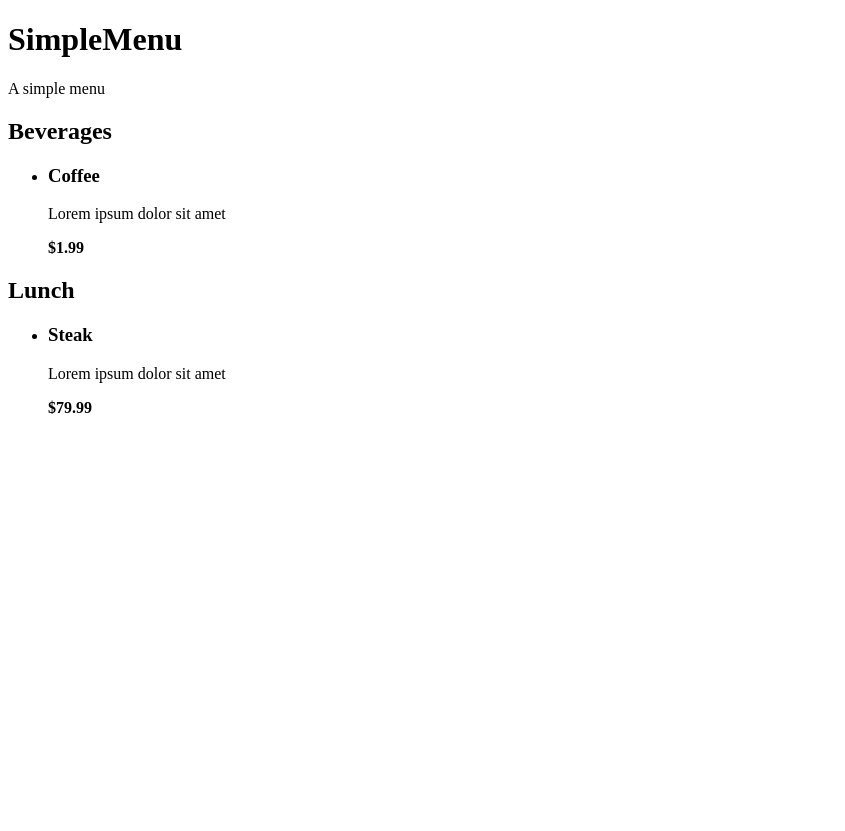
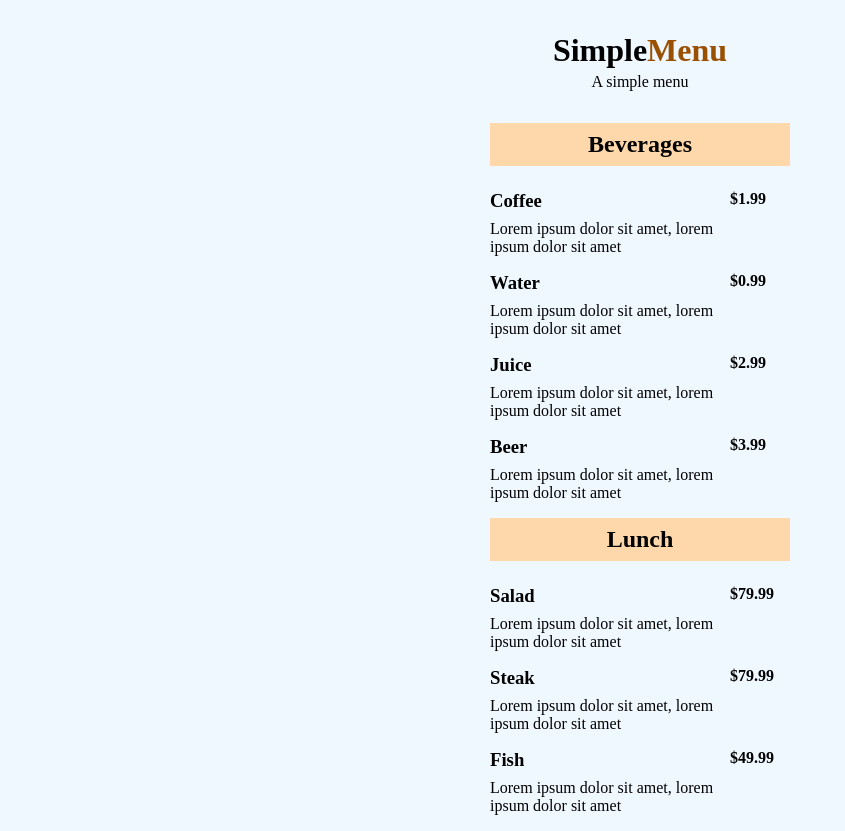
Before and after one commit to vpfeifer/simple-menu, a plain HTML site: page index.html in a window 1280 px wide. Shown: the whole page, without its empty margins (0-845 px from the left). Before the commit the page ends 800 px from the top, so only its background shows below. Drawn offline with Linux system fonts and the light colour scheme.

Commit message:
feat: CSS styles (#1)

```diff
--- a/index.html
+++ b/index.html
@@ -3,11 +3,12 @@
   <head>
     <meta charset="UTF-8">
     <meta name="viewport" content="width=device-width, initial-scale=1.0">
+    <link rel="stylesheet" href="styles/style.css">
     <title>SimpleMenu</title>
   </head>
   <body>
     <header>
-      <h1>SimpleMenu</h1>
+      <h1>Simple<span>Menu</span></h1>
       <p>A simple menu</p>
     </header>
     <section>
@@ -16,9 +17,30 @@
         <li>
           <div class="menu-item-details">
             <h3>Coffee</h3>
-            <p>Lorem ipsum dolor sit amet</p>
+            <p>Lorem ipsum dolor sit amet, lorem ipsum dolor sit amet</p>
           </div>
           <strong>$1.99</strong>
+        </li>
+        <li>
+          <div class="menu-item-details">
+            <h3>Water</h3>
+            <p>Lorem ipsum dolor sit amet, lorem ipsum dolor sit amet</p>
+          </div>
+          <strong>$0.99</strong>
+        </li>
+        <li>
+          <div class="menu-item-details">
+            <h3>Juice</h3>
+            <p>Lorem ipsum dolor sit amet, lorem ipsum dolor sit amet</p>
+          </div>
+          <strong>$2.99</strong>
+        </li>
+        <li>
+          <div class="menu-item-details">
+            <h3>Beer</h3>
+            <p>Lorem ipsum dolor sit amet, lorem ipsum dolor sit amet</p>
+          </div>
+          <strong>$3.99</strong>
         </li>
       </ul>
     </section>
@@ -27,10 +49,24 @@
       <ul>
         <li>
           <div class="menu-item-details">
-            <h3>Steak</h3>
-            <p>Lorem ipsum dolor sit amet</p>
+            <h3>Salad</h3>
+            <p>Lorem ipsum dolor sit amet, lorem ipsum dolor sit amet</p>
           </div>
           <strong>$79.99</strong>
+        </li>
+        <li>
+          <div class="menu-item-details">
+            <h3>Steak</h3>
+            <p>Lorem ipsum dolor sit amet, lorem ipsum dolor sit amet</p>
+          </div>
+          <strong>$79.99</strong>
+        </li>
+        <li>
+          <div class="menu-item-details">
+            <h3>Fish</h3>
+            <p>Lorem ipsum dolor sit amet, lorem ipsum dolor sit amet</p>
+          </div>
+          <strong>$49.99</strong>
         </li>
       </ul>
     </section>
--- /dev/null
+++ b/styles/style.css
@@ -0,0 +1,50 @@
+* {
+    margin: 0;
+    padding: 0;
+  }
+
+  body {
+    background-color: aliceblue
+  }
+
+  ul {
+    list-style: none;
+  }
+
+  header, section {
+    max-width: 300px;
+    margin: 0 auto;
+  }
+
+  header {
+    padding: 32px 0;
+    text-align: center;
+  }
+
+  header h1 {
+    margin-bottom: 4px;
+  }
+
+  header h1 span {
+    color: #995000;
+  }
+
+  section h2 {
+    background-color: #FED7AA;
+    padding: 8px 16px;
+    text-align: center;
+    margin-bottom: 24px;
+  }
+
+  ul li {
+    margin-bottom: 16px;
+    display: flex;
+  }
+
+  li .menu-item-details {
+    max-width: 240px;
+  }
+
+  .menu-item-details h3 {
+    margin-bottom: 8px;
+  }
```
Also changed, not shown: 1 other file.
